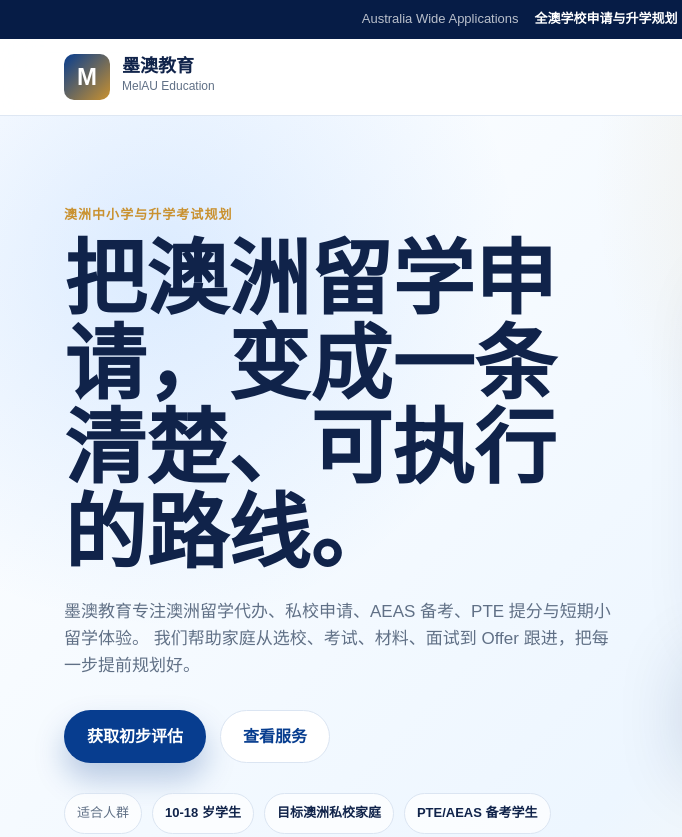
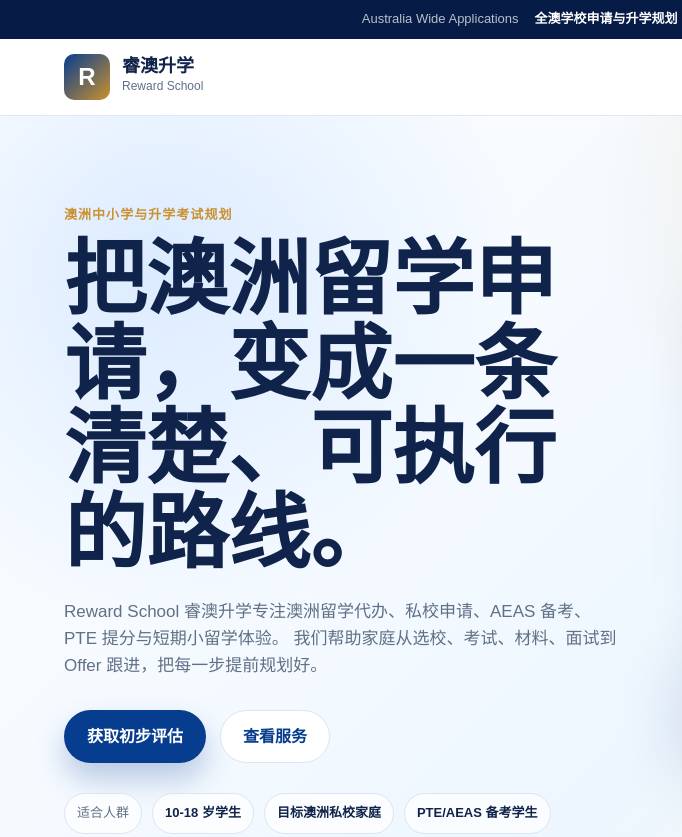
Before and after one commit to MorrisTsai/MorrisTsai.github.io, a plain HTML site: page index.html in a window 1280 px wide. Shown: the top 837 px of the page, 0-682 px from the left. Drawn offline with Linux system fonts and the light colour scheme.

Commit message:
Update brand to Reward School
# Conflicts:
#	CNAME

```diff
--- a/index.html
+++ b/index.html
@@ -3,10 +3,10 @@
   <head>
     <meta charset="UTF-8" />
     <meta name="viewport" content="width=device-width, initial-scale=1.0" />
-    <title>墨澳教育 MelAU | 澳洲留学代办、AEAS、PTE 与小留学</title>
+    <title>Reward School 睿澳升学 | 澳洲留学代办、AEAS、PTE 与小留学</title>
     <meta
       name="description"
-      content="墨澳教育提供全澳留学代办、私校申请、AEAS 备考、PTE 考试培训与以墨尔本为基地的小留学插班体验营。"
+      content="Reward School 睿澳升学提供全澳留学代办、私校申请、AEAS 备考、PTE 考试培训与以墨尔本为基地的小留学插班体验营。"
     />
     <link rel="stylesheet" href="styles.css" />
   </head>
@@ -18,11 +18,11 @@
     </div>
 
     <header class="site-header">
-      <a class="brand" href="#top" aria-label="墨澳教育首页">
-        <span class="brand-mark">M</span>
+      <a class="brand" href="#top" aria-label="Reward School 睿澳升学首页">
+        <span class="brand-mark">R</span>
         <span>
-          <strong>墨澳教育</strong>
-          <small>MelAU Education</small>
+          <strong>睿澳升学</strong>
+          <small>Reward School</small>
         </span>
       </a>
 
@@ -48,7 +48,7 @@
           <p class="eyebrow">澳洲中小学与升学考试规划</p>
           <h1>把澳洲留学申请，变成一条清楚、可执行的路线。</h1>
           <p class="hero-copy">
-            墨澳教育专注澳洲留学代办、私校申请、AEAS 备考、PTE 提分与短期小留学体验。
+            Reward School 睿澳升学专注澳洲留学代办、私校申请、AEAS 备考、PTE 提分与短期小留学体验。
             我们帮助家庭从选校、考试、材料、面试到 Offer 跟进，把每一步提前规划好。
           </p>
           <div class="hero-actions">
@@ -172,7 +172,7 @@
           <h2>AEAS 不只是英文考试，也是私校录取竞争力的一部分</h2>
           <p>
             AEAS 常用于澳洲私立中学评估国际学生，考察英语能力、数学推理、非语言推理和学习潜力。
-            墨澳教育提供分年级小班课、模拟考试、学习报告、家长反馈与私校申请规划。
+            Reward School 睿澳升学提供分年级小班课、模拟考试、学习报告、家长反馈与私校申请规划。
           </p>
           <ul class="check-list">
             <li>7-9 年级与 10-12 年级分层课程</li>
@@ -505,7 +505,7 @@
         </div>
 
         <form class="contact-form" action="https://formspree.io/f/xykqgeqv" method="POST">
-          <input type="hidden" name="_subject" value="墨澳教育网站咨询表单" />
+          <input type="hidden" name="_subject" value="Reward School 睿澳升学网站咨询表单" />
           <label>
             家长/学生姓名
             <input type="text" name="name" placeholder="请输入姓名" required />
@@ -535,7 +535,7 @@
 
     <footer class="site-footer">
       <div>
-        <strong>墨澳教育 MelAU Education</strong>
+        <strong>Reward School 睿澳升学</strong>
         <p>全澳留学代办 | 私校申请 | AEAS/PTE | 墨尔本小留学</p>
       </div>
       <a href="#top">返回顶部</a>
```
